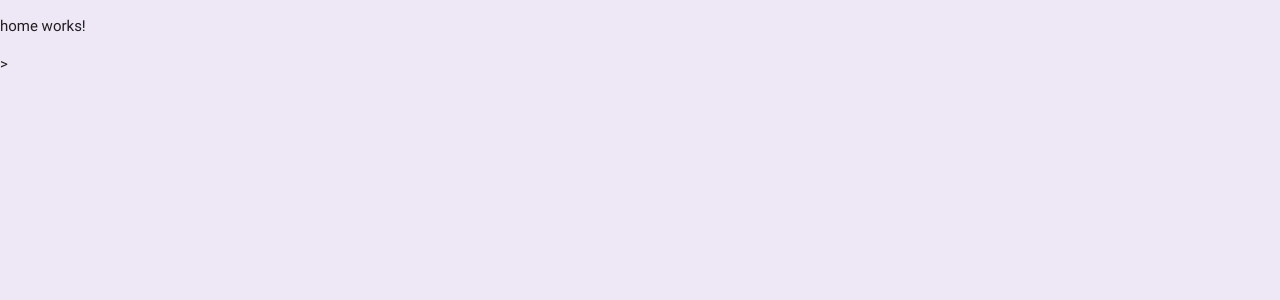
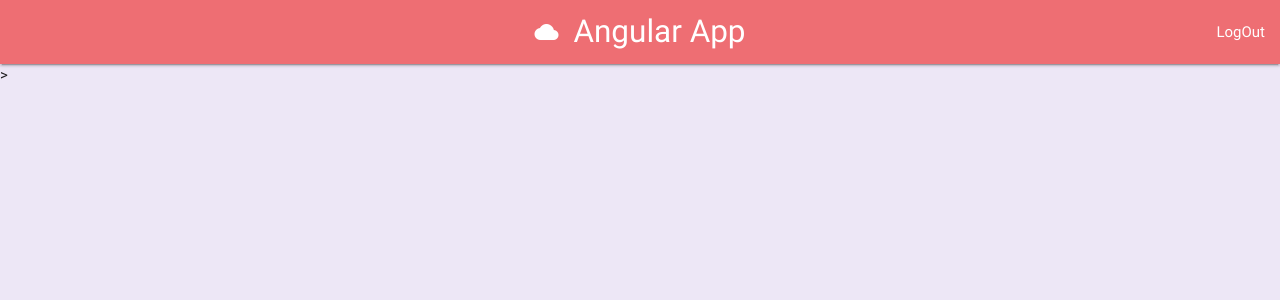
Before and after one commit to vishwanathu9/AngularAuthentication, an Angular app: page /home in a window 1280 px wide. Shown: the top 300 px of the page. Built offline with nearby package versions, Linux system fonts and the light colour scheme.

Commit message:
Login LogOut Completed

```diff
--- a/src/app/home/home.component.html
+++ b/src/app/home/home.component.html
@@ -1 +1,9 @@
-<p>home works!</p>
+<nav>
+    <div class="nav-wrapper">
+        <a href="#" class="brand-logo center">
+            <i class="material-icons">cloud</i>Angular App</a>
+        <ul id="nav-mobile" class="right hide-on-med-and-down">
+            <li><a (click)="LogOut()">LogOut</a></li>
+        </ul>
+    </div>
+</nav>
--- a/src/app/home/home.component.ts
+++ b/src/app/home/home.component.ts
@@ -1,4 +1,6 @@
 import { Component, OnInit } from '@angular/core';
+import { Route } from '@angular/compiler/src/core';
+import { Router } from '@angular/router';
 
 @Component({
   selector: 'app-home',
@@ -7,9 +9,14 @@ import { Component, OnInit } from '@angular/core';
 })
 export class HomeComponent implements OnInit {
 
-  constructor() { }
+  constructor( private router: Router) { }
 
   ngOnInit(): void {
   }
 
+  LogOut():void{
+    localStorage.removeItem("UserToken");
+    this.router.navigateByUrl('/login');
+
+  }
 }
--- a/src/app/shared/user.service.ts
+++ b/src/app/shared/user.service.ts
@@ -1,5 +1,5 @@
 import { Injectable } from '@angular/core';
-import { HttpClient } from '@angular/common/http';
+import { HttpClient, HttpHeaders } from '@angular/common/http';
 import {Observable} from 'rxjs';
 
 import { User } from './user.model';
@@ -21,4 +21,11 @@ export class UserService {
     return this.http.post(this.rootUrl + '/api/Account/Register', body);
   }
 
+
+
+userAuthentication(userName, password) {
+    var data = "username=" + userName + "&password=" + password + "&grant_type=password";
+    var reqHeader = new HttpHeaders({ 'Content-Type': 'application/x-www-urlencoded','No-Auth':'True' });
+    return this.http.post(this.rootUrl + '/token', data, { headers: reqHeader });
+  }
 }
--- a/src/app/user/sign-in/sign-in.component.html
+++ b/src/app/user/sign-in/sign-in.component.html
@@ -1,4 +1,8 @@
-<form #loginForm="ngForm" class="col s12 white">
+<div *ngIf="isLoginError" class="red-text center  error-message">
+<i class="material-icons">error</i>   Incorrec UserName or Password
+</div>
+
+<form #loginForm="ngForm" class="col s12 white" (ngSubmit)="OnSumit(UserName.value,Password.value)">
     <div class="row">
       <div class="input-field col s12">
         <i class="material-icons prefix">account_circle</i>
--- a/src/app/user/sign-in/sign-in.component.ts
+++ b/src/app/user/sign-in/sign-in.component.ts
@@ -1,4 +1,7 @@
 import { Component, OnInit } from '@angular/core';
+import { UserService } from 'src/app/shared/user.service';
+import { HttpErrorResponse } from '@angular/common/http';
+import { Router } from '@angular/router';
 
 @Component({
   selector: 'app-sign-in',
@@ -7,9 +10,24 @@ import { Component, OnInit } from '@angular/core';
 })
 export class SignInComponent implements OnInit {
 
-  constructor() { }
+  isLoginError: boolean = false;
+  constructor(private userService: UserService, private router: Router) { }
 
   ngOnInit(): void {
   }
 
+  OnSumit(UserName, Password) {
+    this.userService.userAuthentication(UserName, Password).subscribe((data: any) => {
+      localStorage.setItem("UserToken", data.access_token);
+      console.log(data.access_token);
+      this.router.navigateByUrl('/home');
+    },
+
+      (err: HttpErrorResponse) => {
+        this.isLoginError = true;
+      });
+
+
+
+  }
 }
```
Also changed, not shown: src/app/route.ts (line endings or trailing spaces).
